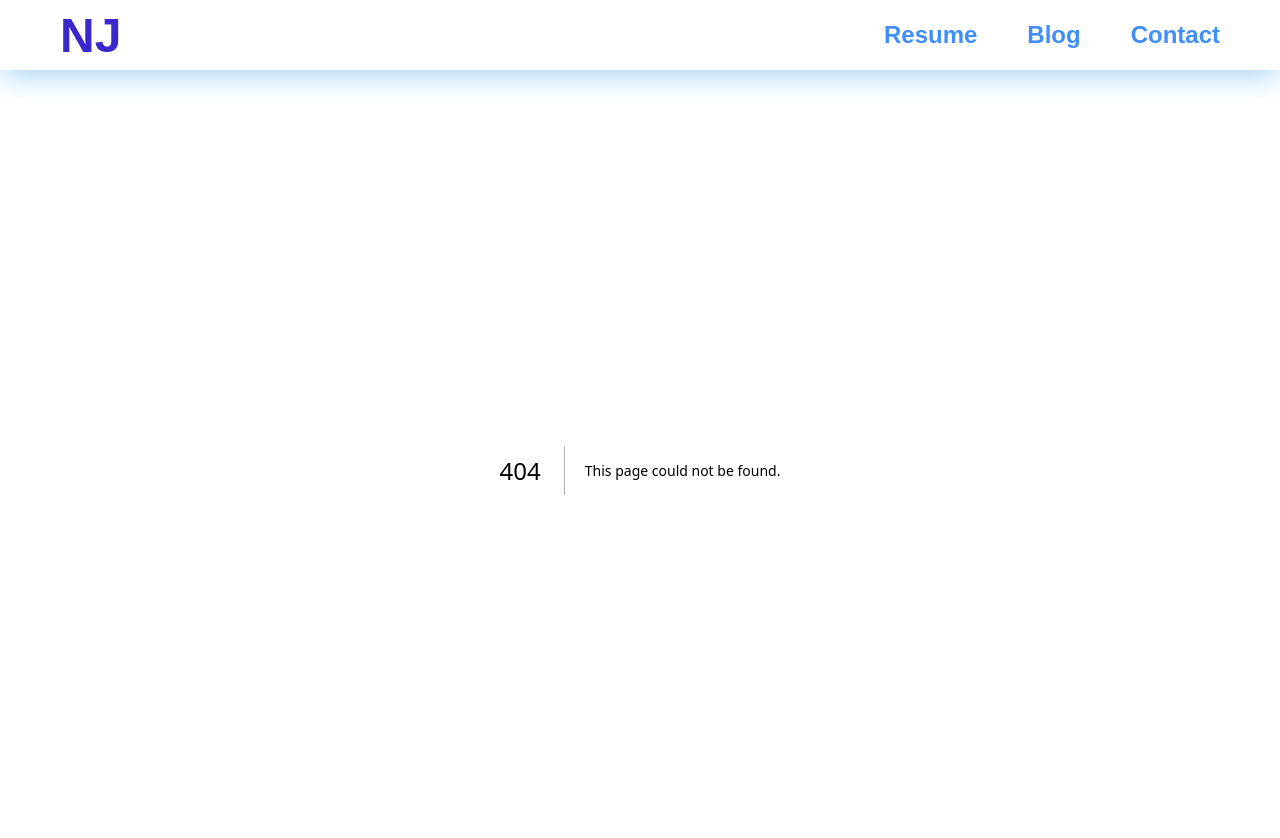
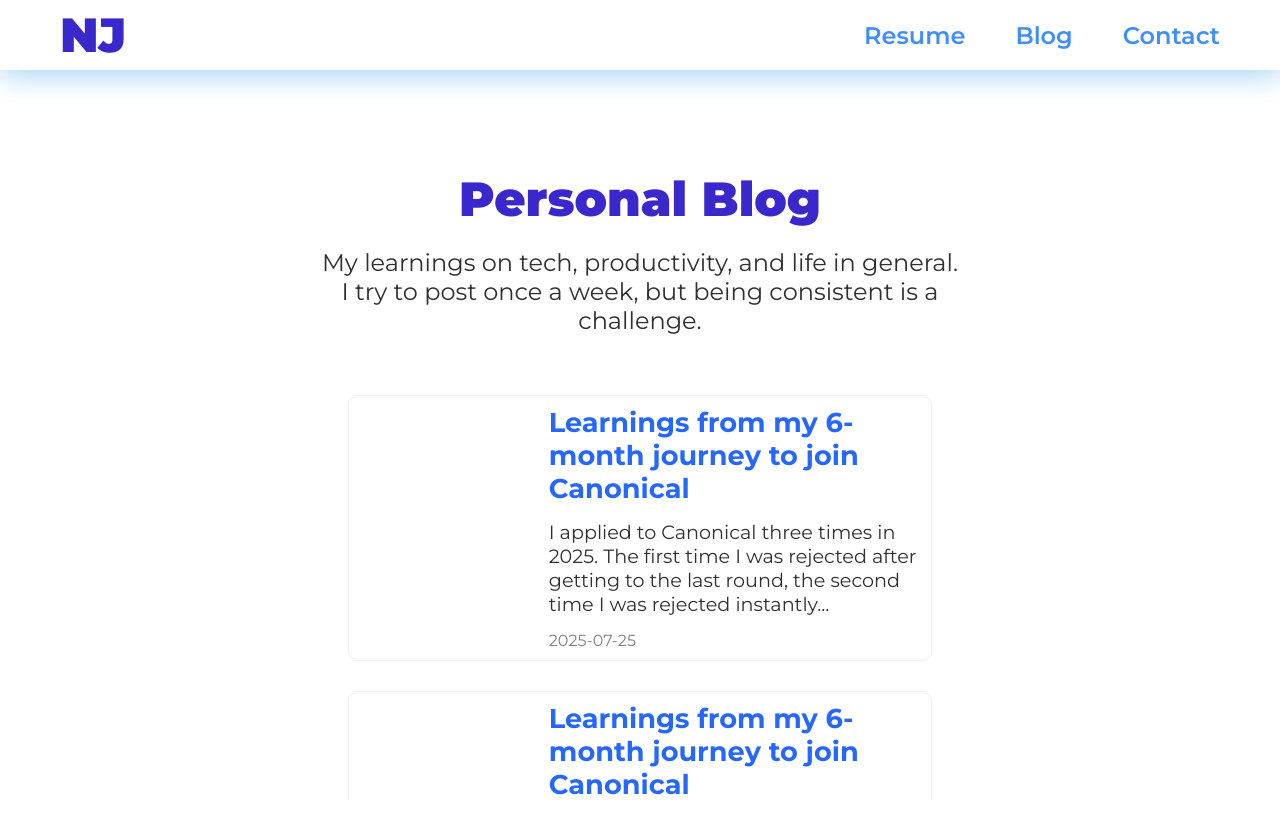
Before and after one commit to nehjoshi/personal-blog, a Next.js app: page /blog in a window 1280 px wide. Before the commit this address had no page. Shown: the top 838 px of the page. After the commit the page ends 800 px from the top, so only its background shows below. Built offline with nearby package versions, Linux system fonts and the light colour scheme.

Commit message:
Initialize blog list page

```diff
--- /dev/null
+++ b/app/blog/page.module.scss
@@ -0,0 +1,81 @@
+@use "../styles/variables" as *;
+
+.container {
+  width: 100%;
+  position: relative;
+  height: calc(100vh - 70px);
+  padding: 100px 100px;
+}
+
+.centerWrapper {
+  margin: 0 auto;
+  display: flex;
+  flex-direction: column;
+  gap: 20px;
+  width: 60%;
+}
+
+.title {
+  text-align: center;
+  color: $heading-color;
+  font-size: 3rem;
+  font-weight: 900;
+}
+
+.subtitle {
+  text-align: center;
+  font-size: 1.5rem;
+  font-weight: 400;
+  color: $text-dark;
+}
+
+.blogList {
+  margin-top: 40px;
+  list-style-type: none;
+  display: flex;
+  flex-direction: column;
+  align-items: center;
+  //   border: 1px solid red;
+  width: 100%;
+  gap: 30px;
+}
+
+.blogListItem {
+  border: 1px solid rgb(239, 239, 239);
+  border-radius: 10px;
+  @include flex-row(15px);
+  width: 90%;
+  position: relative;
+  transition: 0.2s all ease;
+  &:hover {
+    cursor: pointer;
+    border-color: $heading-color;
+  }
+}
+
+.left {
+  width: 30%;
+}
+
+.right {
+  display: flex;
+  flex: 1;
+  flex-direction: column;
+  gap: 15px;
+  padding: 10px 10px;
+}
+
+.postTitle {
+  color: $ocean-blue;
+  font-size: 1.7rem;
+  font-weight: 700;
+}
+
+.postDesc {
+  color: $text-dark;
+  font-size: 1.2rem;
+}
+
+.postDate {
+  color: $text-light;
+}
--- /dev/null
+++ b/app/blog/page.tsx
@@ -0,0 +1,53 @@
+import styles from "./page.module.scss";
+
+interface Post {
+  title: string;
+  createdAt: string;
+  description: string;
+  slug: string;
+}
+
+const ALL_POSTS: Post[] = [
+  {
+    title: "Learnings from my 6-month journey to join Canonical",
+    createdAt: "2025-07-25",
+    description:
+      "I applied to Canonical three times in 2025. The first time I was rejected after getting to the last round, the second time I was rejected instantly...",
+    slug: "learnings-from-joining-canonical",
+  },
+  {
+    title: "Learnings from my 6-month journey to join Canonical",
+    createdAt: "2025-07-25",
+    description:
+      "I applied to Canonical three times in 2025. The first time I was rejected after getting to the last round, the second time I was rejected instantly...",
+    slug: "learnings-from-joining-canonical-again",
+  },
+];
+
+export default function Blog() {
+  return (
+    <main className={styles.container}>
+      <section className={styles.centerWrapper}>
+        <h1 className={styles.title}>Personal Blog</h1>
+        <p className={styles.subtitle}>
+          My learnings on tech, productivity, and life in general. I try to post
+          once a week, but being consistent is a challenge.
+        </p>
+        <ul className={styles.blogList}>
+          {ALL_POSTS.map((post) => (
+            <li className={styles.blogListItem} key={post.slug}>
+              <div className={styles.left}>
+                <div className={styles.imageContainer}></div>
+              </div>
+              <div className={styles.right}>
+                <h2 className={styles.postTitle}>{post.title}</h2>
+                <p className={styles.postDesc}>{post.description}</p>
+                <span className={styles.postDate}>{post.createdAt}</span>
+              </div>
+            </li>
+          ))}
+        </ul>
+      </section>
+    </main>
+  );
+}
--- a/app/components/header/Header.tsx
+++ b/app/components/header/Header.tsx
@@ -10,7 +10,7 @@ export default function Header() {
           <Link href="/">Resume</Link>
         </li>
         <li className={styles.navLink}>
-          <Link href="/">Blog</Link>
+          <Link href="/blog">Blog</Link>
         </li>
         <li className={styles.navLink}>
           <Link href="/">Contact</Link>
--- a/app/globals.css
+++ b/app/globals.css
@@ -5,7 +5,8 @@ body {
 }
 
 body {
-  font-family: Arial, Helvetica, sans-serif;
+  /* font-family: Arial, Helvetica, sans-serif; */
+  font-family: var(--font-montserrat);
   -webkit-font-smoothing: antialiased;
   -moz-osx-font-smoothing: grayscale;
 }
--- a/app/layout.tsx
+++ b/app/layout.tsx
@@ -6,6 +6,7 @@ import Header from "./components/header/Header";
 const montserrat = Montserrat({
   variable: "--font-montserrat",
   subsets: ["latin"],
+  weight: ["100", "200", "300", "400", "500", "600", "700", "800", "900"]
 });
 
 export const metadata: Metadata = {
--- a/app/page.module.scss
+++ b/app/page.module.scss
@@ -36,7 +36,7 @@
 .aboutText {
   color: $text-light;
   font-size: 1.5rem;
-  font-weight: 100;
+  font-weight: 400;
 }
 
 .row {
```
